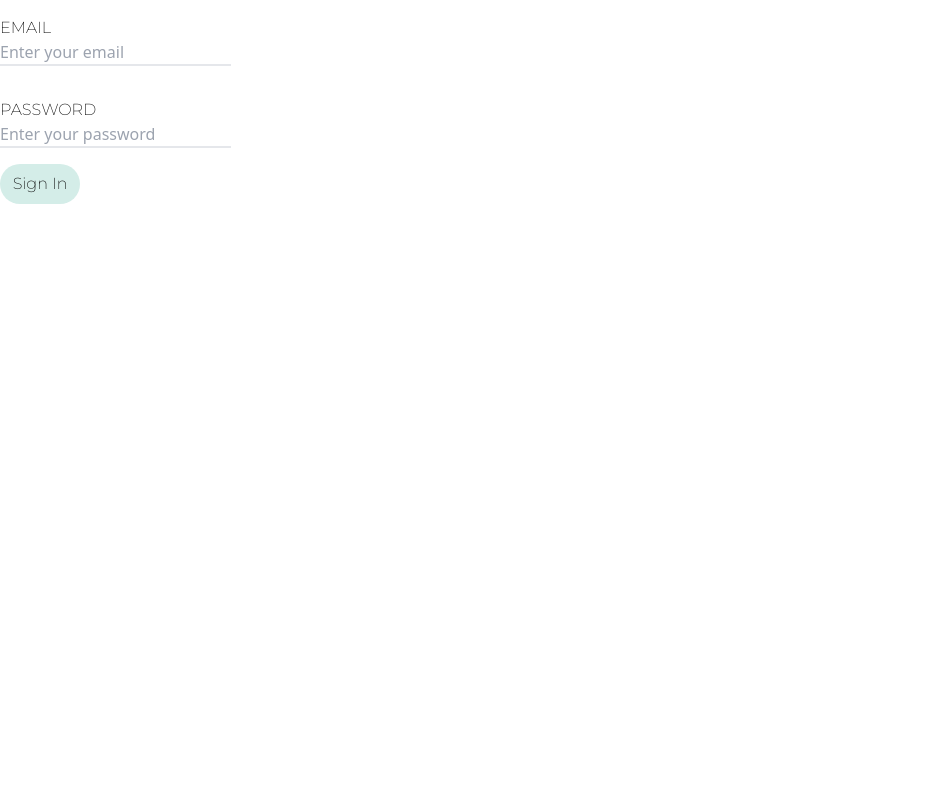
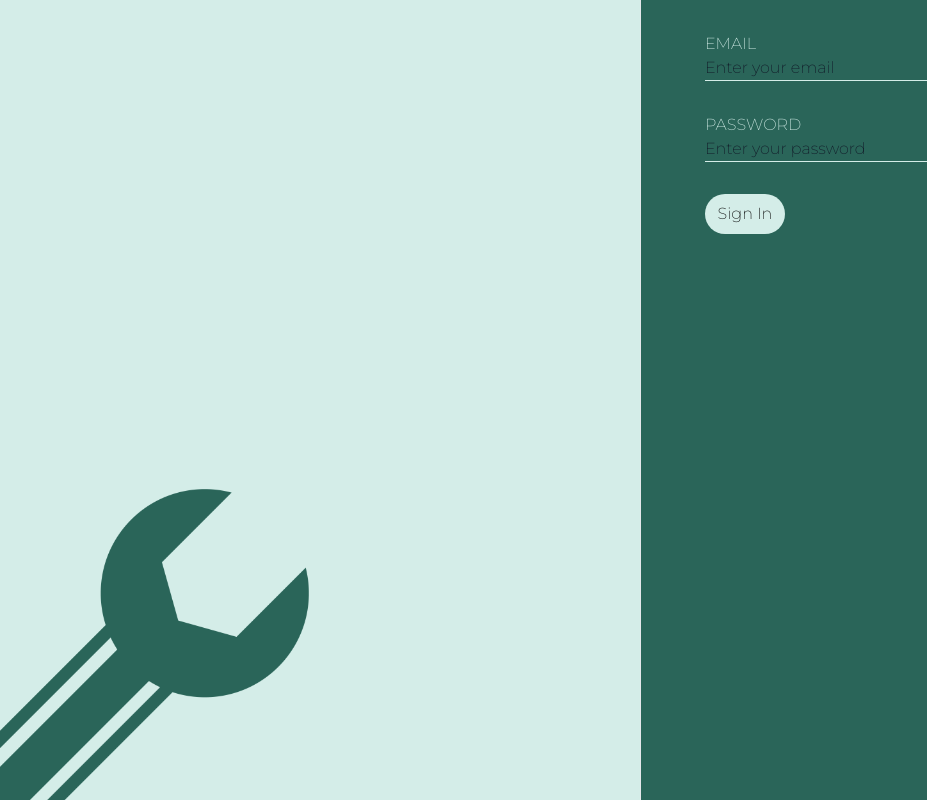
Before and after one commit to aryankarim/chakika-capstone-frontend-typescript, a React (Create React App) app: page / in a window 1280 px wide. Shown: the whole page, without its empty margins (0-927 px from the left). Built offline with nearby package versions, Linux system fonts and the light colour scheme.

Commit message:
style: add style to entry route

```diff
--- a/src/App.tsx
+++ b/src/App.tsx
@@ -1,4 +1,5 @@
 import { BrowserRouter, Route, Routes } from "react-router-dom";
+import Entry from "./components/routes/Entry/Entry";
 import NotFound from "./components/routes/Errors/NotFound";
 import LoginPage from "./components/routes/LoginPage/LoginPage";
 
@@ -6,7 +7,7 @@ function App() {
   return (
     <BrowserRouter>
       <Routes>
-        <Route path="*" element={<LoginPage />} />
+        <Route path="/" element={<Entry />} />
         <Route path="*" element={<NotFound />} />
       </Routes>
     </BrowserRouter>
--- /dev/null
+++ b/src/components/routes/Entry/Entry.tsx
@@ -0,0 +1,21 @@
+import { ReactElement } from "react";
+import LoginPage from "../LoginPage/LoginPage";
+
+interface Props {}
+
+export default function Entry({}: Props): ReactElement {
+  return (
+    <div className="grid grid-cols-1 md:grid-cols-2 divide-x">
+      <div className="h-screen bg-lightGreen hidden md:block">
+        <img
+          src="/images/logo-fliped.png"
+          alt="logo"
+          className="absolute bottom-0 left-0 h-80 w-80"
+        />
+      </div>
+      <div className="flex h-screen bg-darkGreen justify-items-center">
+        <LoginPage />
+      </div>
+    </div>
+  );
+}
--- a/src/components/routes/LoginPage/LoginPage.tsx
+++ b/src/components/routes/LoginPage/LoginPage.tsx
@@ -25,6 +25,7 @@ export default function LoginPage(): ReactElement {
     formState: { errors },
   } = useForm<Credential>({
     resolver: useYupValidationResolver(schema),
+    reValidateMode: "onBlur",
   });
 
   const onSubmit = handleSubmit((data) => {
@@ -32,8 +33,8 @@ export default function LoginPage(): ReactElement {
   });
 
   return (
-    <div className="container mx-auto">
-      <form className="flex flex-col" onSubmit={onSubmit}>
+    <div className="flex container mx-auto justify-center">
+      <form className="w-4/5" onSubmit={onSubmit}>
         <CustomInput
           label="Email"
           type="email"
--- a/src/components/shared/CustomInput.tsx
+++ b/src/components/shared/CustomInput.tsx
@@ -13,18 +13,22 @@ export default forwardRef(function CustomInput(
   ref: any
 ): ReactElement {
   return (
-    <div className="my-4">
+    <div className="flex flex-col justify-items-center my-8">
       {label && (
-        <label htmlFor={name} className="block font-montserrat uppercase">
+        <label
+          htmlFor={name}
+          className="block text-lightGreen font-montserrat uppercase"
+        >
           {label}
         </label>
       )}
       <input
-        className="border-b-2 placeholder-gray-400"
+        className="border-b border-lightGreen placeholder-gray-900 text-lightGreen font-montserrat bg-transparent outline-0"
         type={type}
         placeholder={placeholder}
         name={name}
         ref={ref}
+        font-montserrat
         {...rest}
       />
     </div>
--- a/tailwind.config.js
+++ b/tailwind.config.js
@@ -9,6 +9,9 @@ module.exports = {
         lightGreen: {
           DEFAULT: "#D4EDE8",
         },
+        darkGreen: {
+          DEFAULT: "#2A6559",
+        },
       },
     },
   },
```
Also changed, not shown: public/images/logo-fliped.png (added).
